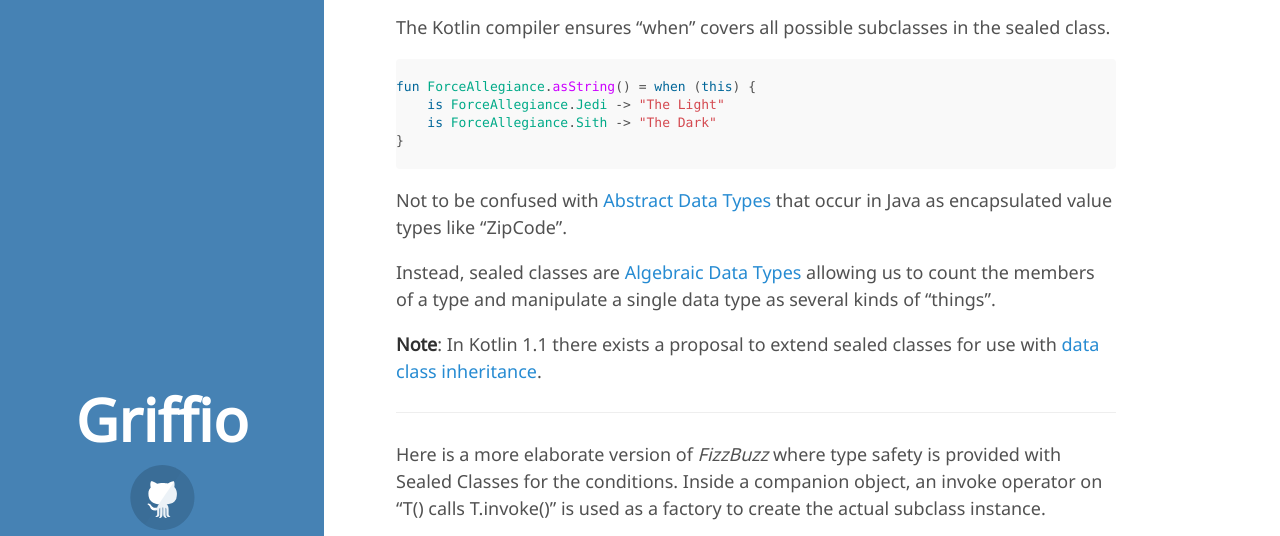
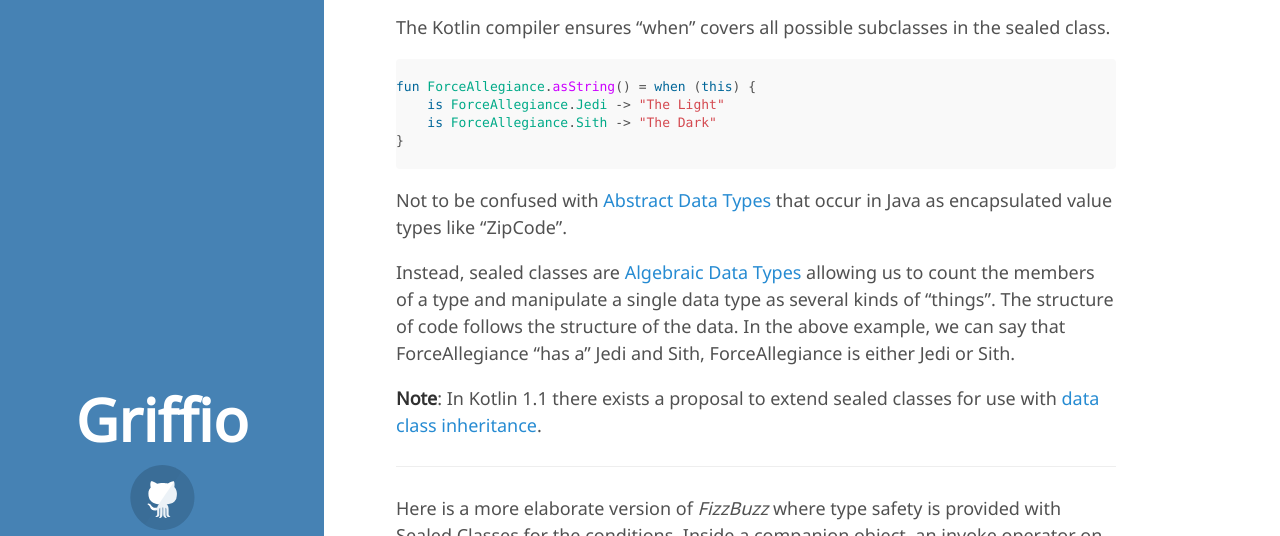
Before and after one commit to griffio/griffio.github.io, a Jekyll site: the page built from _posts/2016-09-16-More-Kotlin-Sealed-Class-Hierarchies.md, in a window 1280 px wide and 900 px high, scrolled down 503 px, cut to the strip 0-536 px from the top of the window. Built offline with Jekyll 4.4.1, drawn with Linux system fonts in a browser that asks for light colours; some web fonts are replaced.

Commit message:
Update 2016-09-16-More-Kotlin-Sealed-Class-Hierarchies.md

```diff
--- a/_posts/2016-09-16-More-Kotlin-Sealed-Class-Hierarchies.md
+++ b/_posts/2016-09-16-More-Kotlin-Sealed-Class-Hierarchies.md
@@ -37,7 +37,7 @@ fun ForceAllegiance.asString() = when (this) {
 
 Not to be confused with [Abstract Data Types](https://en.wikipedia.org/wiki/Abstract_data_type) that occur in Java as encapsulated value types like "ZipCode".
 
-Instead, sealed classes are [Algebraic Data Types](https://en.wikipedia.org/wiki/Algebraic_data_type) allowing us to count the members of a type and manipulate a single data type as several kinds of "things".
+Instead, sealed classes are [Algebraic Data Types](https://en.wikipedia.org/wiki/Algebraic_data_type) allowing us to count the members of a type and manipulate a single data type as several kinds of "things". The structure of code follows the structure of the data. In the above example, we can say that ForceAllegiance "has a" Jedi and Sith, ForceAllegiance is either Jedi or Sith.
 
 **Note**: In Kotlin 1.1 there exists a proposal to extend sealed classes for use with [data class inheritance](https://github.com/Kotlin/KEEP/blob/master/proposals/data-class-inheritance.md).
 
```
